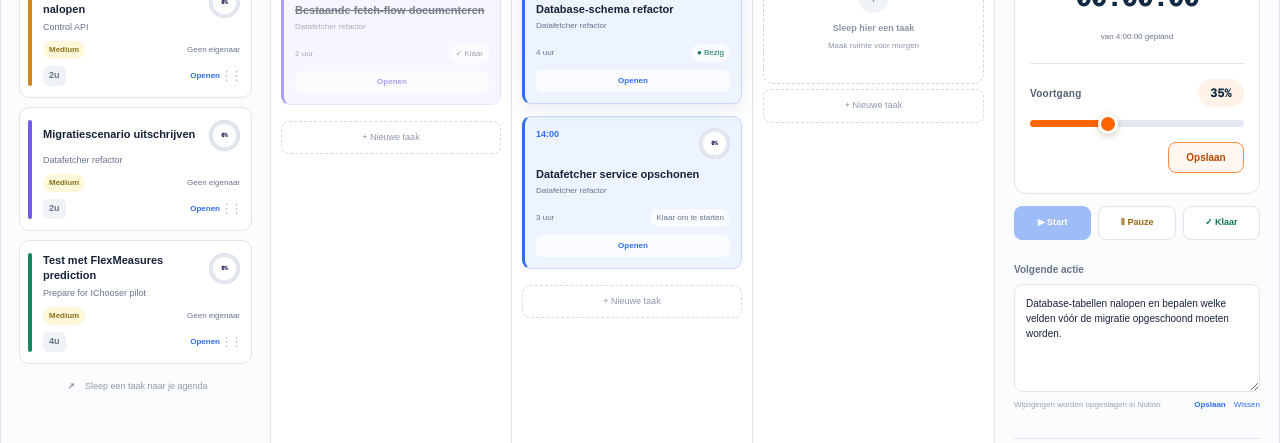
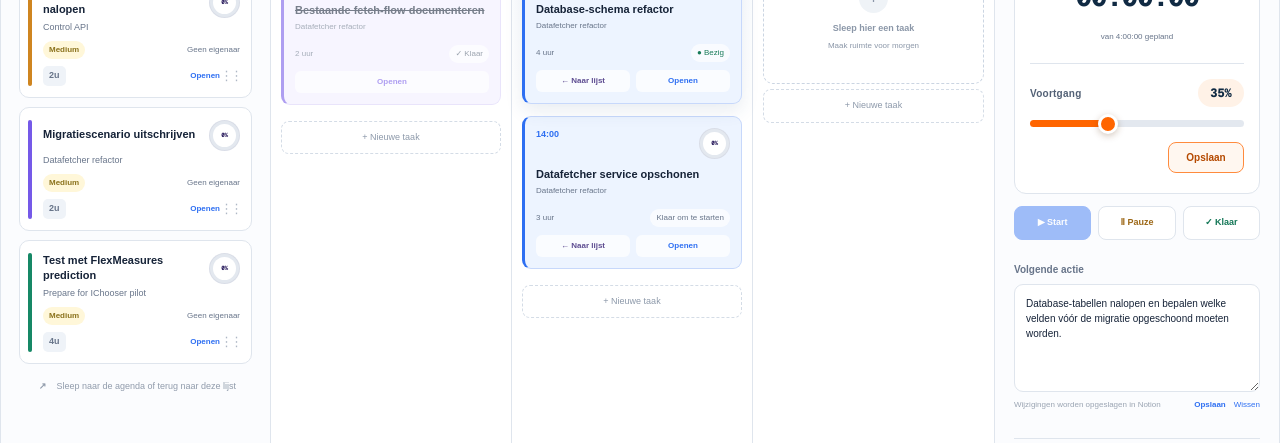
Before and after one commit to ParidonNino/mypws-headquarters, a Next.js app: page / in a window 1280 px wide. Shown: the part 390-833 px from the top of the page. Built offline with nearby package versions, Linux system fonts and the light colour scheme.

Commit message:
Allow returning scheduled tasks to backlog

```diff
--- a/app/globals.css
+++ b/app/globals.css
@@ -874,9 +874,14 @@ button {
   font-size: 8px;
 }
 
-.calendar-task-open {
-  width: 100%;
+.calendar-task-actions {
+  display: grid;
+  grid-template-columns: repeat(2, minmax(0, 1fr));
+  gap: 6px;
   margin-top: 8px;
+}
+
+.calendar-task-actions > button {
   padding: 5px 7px;
   border: 0;
   border-radius: 6px;
@@ -887,10 +892,18 @@ button {
   font-weight: 800;
 }
 
-.calendar-task-open:hover,
-.calendar-task-open:focus-visible {
+.calendar-task-actions > button:only-child {
+  grid-column: 1 / -1;
+}
+
+.calendar-task-actions > button:hover,
+.calendar-task-actions > button:focus-visible {
   background: #fff;
   outline: 2px solid color-mix(in srgb, var(--card-color) 35%, white);
+}
+
+.calendar-task-unplan {
+  color: #5d4c91 !important;
 }
 
 .status-pill {
@@ -1912,6 +1925,19 @@ button {
   color: #fff;
 }
 
+.modal-footer button.return-to-list {
+  border-color: #c9bfe8;
+  background: #f7f4ff;
+  color: #4f3f82;
+  font-weight: 750;
+}
+
+.modal-footer button.return-to-list:hover {
+  border-color: #5d4c91;
+  background: #5d4c91;
+  color: #fff;
+}
+
 .modal-footer button.danger {
   flex: 0 0 auto;
   border-color: #efc2c2;
--- a/app/page.tsx
+++ b/app/page.tsx
@@ -799,6 +799,61 @@ export default function Home() {
     }
   }
 
+  async function returnTaskToBacklog(task: Task) {
+    if ((!task.workDate && !task.day) || task.status === "done") {
+      return { ok: true };
+    }
+
+    const previous = {
+      day: task.day,
+      slot: task.slot,
+      workDate: task.workDate,
+    };
+    const taskId = task.id;
+
+    setTasks((current) =>
+      current.map((item) =>
+        String(item.id) === String(taskId)
+          ? {
+              ...item,
+              day: undefined,
+              slot: undefined,
+              workDate: null,
+            }
+          : item,
+      ),
+    );
+    selectTask(task);
+    setFilter("Alle epics");
+
+    if (notionState !== "connected" || typeof taskId !== "string") {
+      setFeedback("saved", "Taak teruggezet in de lijst");
+      return { ok: true };
+    }
+
+    setFeedback("saving", "Planning verwijderen…");
+    try {
+      await apiRequest("/api/notion/tasks", {
+        method: "PATCH",
+        body: JSON.stringify({ pageId: taskId, workDate: null }),
+      });
+      setFeedback("saved", "Taak teruggezet in de lijst");
+      return { ok: true };
+    } catch (error) {
+      setTasks((current) =>
+        current.map((item) =>
+          String(item.id) === String(taskId)
+            ? { ...item, ...previous }
+            : item,
+        ),
+      );
+      const message =
+        error instanceof Error ? error.message : "Planning verwijderen mislukt";
+      setFeedback("error", message);
+      return { ok: false, error: message };
+    }
+  }
+
   function setLocalStatus(
     taskId: number | string,
     status: WorkStatus,
@@ -1610,7 +1665,18 @@ export default function Home() {
       </section>
 
       <div className="workspace">
-        <aside className="task-sidebar">
+        <aside
+          className="task-sidebar"
+          onDragOver={(event) => event.preventDefault()}
+          onDrop={(event) => {
+            event.preventDefault();
+            const taskId = event.dataTransfer.getData("text/plain");
+            const task = tasks.find(
+              (item) => String(item.id) === String(taskId),
+            );
+            if (task) void returnTaskToBacklog(task);
+          }}
+        >
           <div className="panel-heading">
             <div>
               <p className="eyebrow">TAKEN</p>
@@ -1748,7 +1814,8 @@ export default function Home() {
           </div>
 
           <p className="drag-copy">
-            <Icon size="small">↗</Icon> Sleep een taak naar je agenda
+            <Icon size="small">↗</Icon> Sleep naar de agenda of terug naar deze
+            lijst
           </p>
         </aside>
 
@@ -1840,6 +1907,21 @@ export default function Home() {
                             {statusLabel[task.status]}
                           </span>
                         </div>
+                        <div className="calendar-task-actions">
+                          {task.status !== "done" &&
+                            task.taskType !== "Feature" && (
+                              <button
+                                type="button"
+                                className="calendar-task-unplan"
+                                draggable={false}
+                                onClick={(event) => {
+                                  event.stopPropagation();
+                                  void returnTaskToBacklog(task);
+                                }}
+                              >
+                                ← Naar lijst
+                              </button>
+                            )}
                           <button
                             type="button"
                             className="calendar-task-open"
@@ -1851,6 +1933,7 @@ export default function Home() {
                           >
                             Openen
                           </button>
+                        </div>
                       </article>
                     ))}
 
@@ -2531,6 +2614,36 @@ export default function Home() {
                   </span>
                 </div>
                 <div>
+                  {editingTicketId &&
+                    selected.status !== "done" &&
+                    selected.taskType !== "Feature" &&
+                    Boolean(selected.workDate || selected.day) && (
+                      <button
+                        className="return-to-list"
+                        type="button"
+                        disabled={
+                          ticketSaveState === "saving" ||
+                          saveState === "saving"
+                        }
+                        onClick={async () => {
+                          setTicketSaveState("saving");
+                          setTicketSaveMessage("Planning verwijderen…");
+                          const result = await returnTaskToBacklog(selected);
+                          if (result.ok) {
+                            setTicketFormOpen(false);
+                            setTicketSaveState("idle");
+                            setTicketSaveMessage("");
+                          } else {
+                            setTicketSaveState("error");
+                            setTicketSaveMessage(
+                              result.error ?? "Planning verwijderen mislukt",
+                            );
+                          }
+                        }}
+                      >
+                        ← Terug naar lijst
+                      </button>
+                    )}
                   <button
                     type="button"
                     onClick={() => setTicketFormOpen(false)}
```
Also changed, not shown: 1 other file (tests, documents, lock files or other folders). Lines whose indentation alone changed are shown as unchanged.
